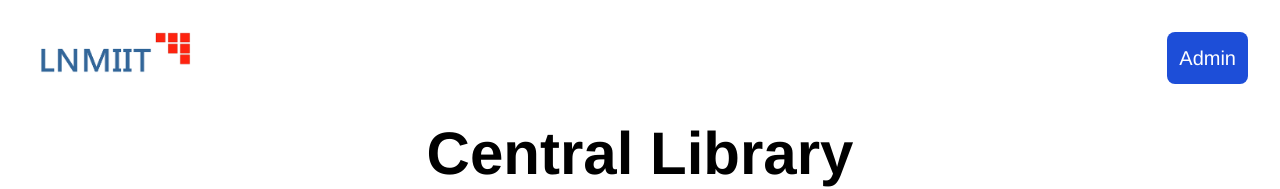
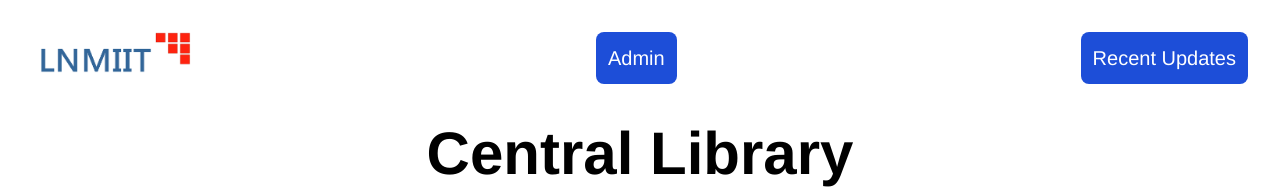
Before and after one commit to dhruvchandak30/BookFinder, a React (Create React App) app in the folder client/: page / in a window 1280 px wide. Shown: the top 189 px of the page. Built offline with nearby package versions, Linux system fonts and the light colour scheme; no server answers.

Commit message:
Added Khattri

```diff
--- a/client/src/components/Home.jsx
+++ b/client/src/components/Home.jsx
@@ -39,6 +39,9 @@ const Home = ({ books }) => {
   const AdminPageHandler = () => {
     navigate("/adminPage");
   };
+  const NotifPageHandler = () => {
+    navigate("/show_notification");
+  };
 
   return (
     <div className="">
@@ -54,6 +57,12 @@ const Home = ({ books }) => {
             className="cursor-pointer bg-blue-700 text-center align-middle p-3  rounded-lg text-xl text-white"
           >
             Admin
+          </div>
+          <div
+            onClick={NotifPageHandler}
+            className="cursor-pointer bg-blue-700 text-center align-middle p-3  rounded-lg text-xl text-white"
+          >
+            Recent Updates
           </div>
         </div>
         <div className=" text-center m-2 gap-5 flex flex-col">
```
